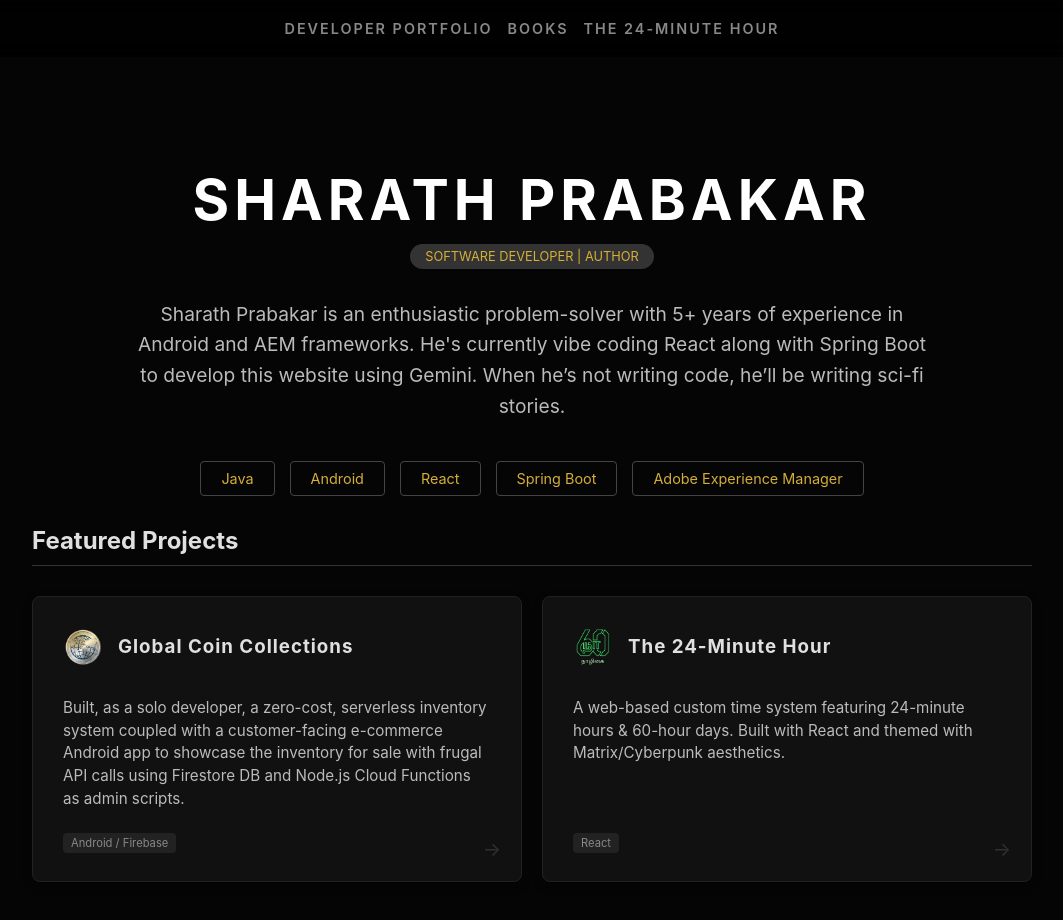
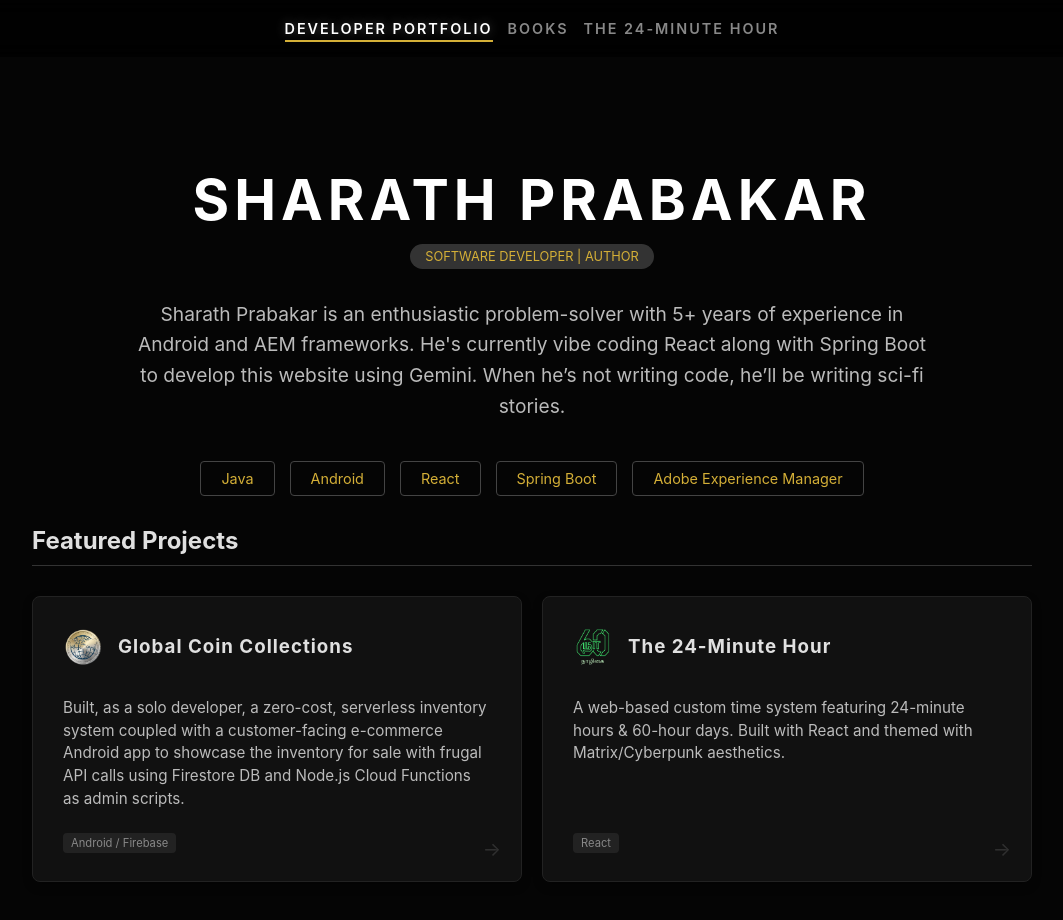
Before and after one commit to Sharath-Prabakar/sharath-prabakar.github.io, a React (Vite) app: page / in a window 1280 px wide. Shown: the top 920 px of the page, without its empty margins (108-1171 px from the left). Built offline with nearby package versions, Linux system fonts and the light colour scheme.

Commit message:
Fix nav highlight & image opacity

```diff
--- a/src/App.jsx
+++ b/src/App.jsx
@@ -3,6 +3,7 @@ import { BrowserRouter as Router, Routes, Route, Link } from 'react-router-dom';
 import SixtyHourClock from './SixtyHourClock'; // We'll move your clock code here
 import Home from './Home';
 import Books from './Books';
+import { NavLink } from 'react-router-dom';
 
 const App = () => {
     return (
@@ -22,12 +23,17 @@ const App = () => {
     );
 };
 
-const NavItem = ({ to, label,borderColor }) => {
+const NavItem = ({ to, label }) => {
     const [isHovered, setIsHovered] = React.useState(false);
 
+    return (
+        <NavLink to={to} style={{ textDecoration: 'none' }}>
+            {({ isActive }) => {
+                // We combine the hover state OR the active state to trigger the highlight
+                const showHighlight = isHovered || isActive;
+
                 const linkStyle = {
-        color: isHovered ? borderColor?borderColor :'#fff' : '#888', // Fades from grey to white
-        textDecoration: 'none',
+                    color: showHighlight ? '#fff' : '#888',
                     fontWeight: '600',
                     fontSize: '0.9rem',
                     fontFamily: '"Inter", sans-serif',
@@ -36,32 +42,33 @@ const NavItem = ({ to, label,borderColor }) => {
                     transition: 'all 0.3s ease',
                     position: 'relative',
                     padding: '5px 0',
-        textShadow: isHovered ? '0 0 10px rgba(255,255,255,0.5)' : 'none',
+                    textShadow: showHighlight ? '0 0 10px rgba(255,255,255,0.3)' : 'none',
+                    display: 'inline-block'
                 };
 
-    // The sliding underline effect
                 const underlineStyle = {
-        content: '""',
                     position: 'absolute',
                     bottom: 0,
                     left: '50%',
-        width: isHovered ? '100%' : '0%',
-        height: '1px',
-        backgroundColor: borderColor?borderColor:'#d4af37', // Gold accent to match your portfolio theme
+                    width: showHighlight ? '100%' : '0%',
+                    height: '2px',
+                    backgroundColor: '#d4af37', // Your signature gold
                     transition: 'all 0.3s ease',
                     transform: 'translateX(-50%)',
                 };
 
                 return (
-        <Link
-            to={to}
+                    <div
                         style={linkStyle}
                         onMouseEnter={() => setIsHovered(true)}
                         onMouseLeave={() => setIsHovered(false)}
                     >
                         {label}
                         <div style={underlineStyle} />
-        </Link>
+                    </div>
+                );
+            }}
+        </NavLink>
     );
 };
 
--- a/src/Books.jsx
+++ b/src/Books.jsx
@@ -69,7 +69,6 @@ const BookCard = ({ book, isMobile }) => {
         width: '100%',
         height: '100%',
         objectFit: 'fill', // Ensures the book cover fills the space beautifully
-        opacity: isHovered ? 0.9 : 0.7,
         transition: 'all 0.4s ease',
         transform: isHovered ? 'scale(1.05)' : 'scale(1)',
     };
--- a/src/Home.jsx
+++ b/src/Home.jsx
@@ -44,7 +44,7 @@ const Home = () => {
                     <ProjectCard
                         title="The 24-Minute Hour"
                         icon={sixtyHourLogo}
-                        iconColor="#00FF41"
+                        iconColor="#d4af37"
                         description="A web-based custom time system featuring 24-minute hours & 60-hour days. Built with React and themed with Matrix/Cyberpunk aesthetics."
                         tag="React"
                         link="/clock"
```
Lines whose indentation alone changed are shown as unchanged.
